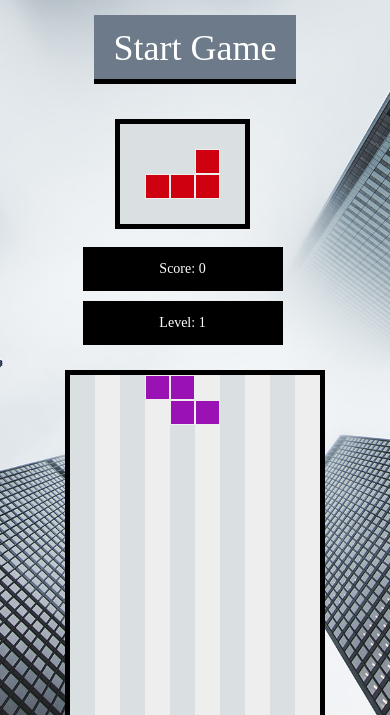
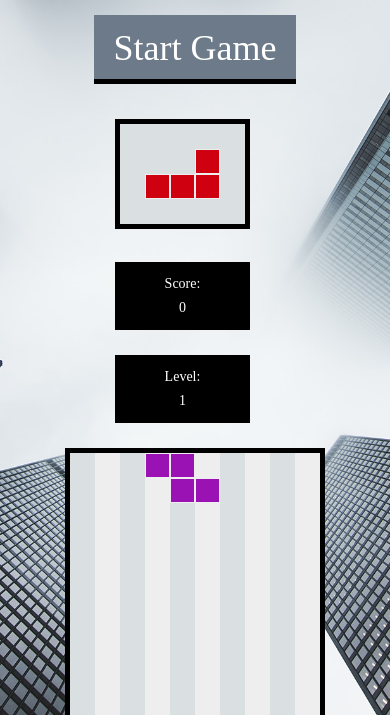
Before and after one commit to blackwright/tetris, a plain HTML site: page index.html in a window 390 px wide. Shown: the part 129-844 px from the top of the page. Drawn offline with nearby package versions, Linux system fonts and the light colour scheme; a web font is replaced by a local one.

Commit message:
resize boxes, new screenshots

```diff
--- a/css/style.css
+++ b/css/style.css
@@ -66,7 +66,7 @@ button:active {
   display: inline-block;
   vertical-align: top;
   margin-right: 25px;
-  width: 200px;
+  width: 135px;
 }
 
 .box {
@@ -96,10 +96,6 @@ canvas {
   }
 
   .box {
-    margin: 10px 0;
-  }
-
-  #tetris-canvas {
-    margin-top: 15px;
+    margin: 25px 0;
   }
 }
--- a/index.html
+++ b/index.html
@@ -25,8 +25,8 @@
   <main>
     <div id="game-info">
       <canvas id="next-canvas"></canvas>
-      <div id="scorebox" class="box">Score: <span id="score">0</span></div>
-      <div class="box">Level: <span id="level">1</span></div>
+      <div id="scorebox" class="box">Score: <div id="score">0</div></div>
+      <div class="box">Level: <div id="level">1</div></div>
     </div>
 
     <canvas id="tetris-canvas"></canvas>
```
Also changed, not shown: screenshots/tetris1.jpg, screenshots/tetris2.jpg.
